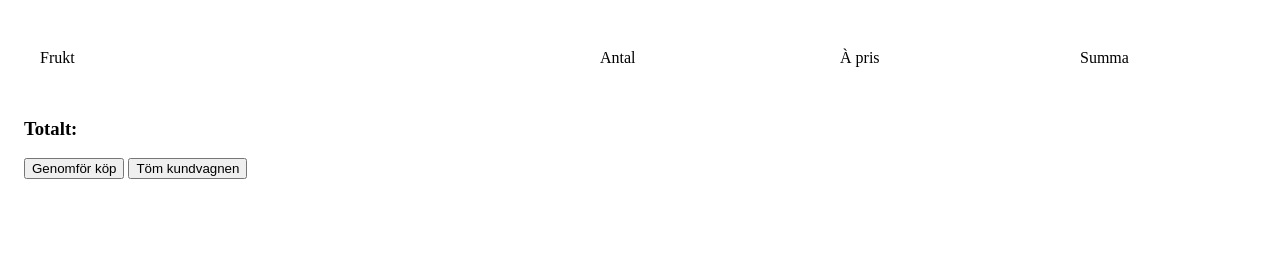
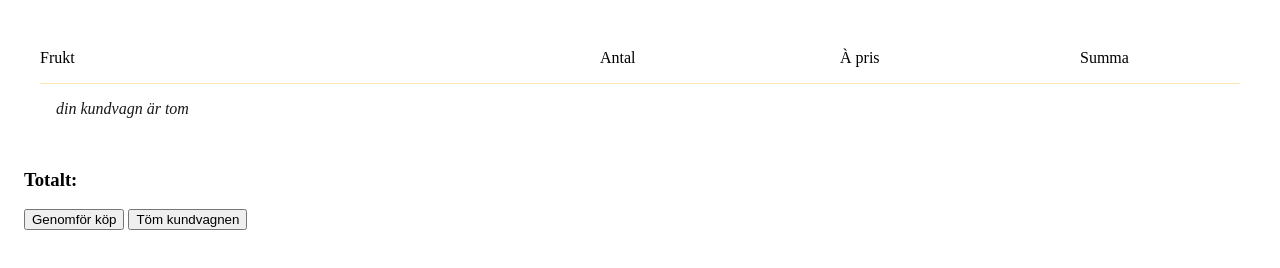
Before and after one commit to OskarKubicka/FE22-js2-mp3-oskar-kubicka, a plain HTML site: page html/kundvagn.html in a window 1280 px wide. Shown: the part 134-402 px from the top of the page. Drawn offline with Linux system fonts and the light colour scheme.

Commit message:
empty ls + btn

```diff
--- a/css/kundvagn.css
+++ b/css/kundvagn.css
@@ -45,7 +45,10 @@ h1{
     display: flex;
     flex-flow: row nowrap;
     justify-content: flex-start;
-    /* border-bottom: 1px solid hsl(40, 100%, 50%, 0.3); */
+}
+
+#cart-head{
+    border-bottom: 1px solid hsl(40, 100%, 50%, 0.3);
 }
 
 #cart-head > p, .product-inner > p{
@@ -60,3 +63,9 @@ h1{
 #cart-head > p:nth-child(4), .product-inner > p:nth-child(4){
     margin-right: 0;
 }
+
+#cart-empty-p{
+    font-style: italic;
+    margin-left: 1em;
+    opacity: 0.9;
+}
--- a/html/kundvagn.html
+++ b/html/kundvagn.html
@@ -24,8 +24,8 @@
         <div id="cart-parent"></div>
     </div>
     <h3>Totalt:</h3>
-    <button>Genomför köp</button>
-    <button>Töm kundvagnen</button>
+    <button id="buy-btn">Genomför köp</button>
+    <button id="empty-cart-btn">Töm kundvagnen</button>
 </body>
 
 </html>
--- a/script/kundvagn.js
+++ b/script/kundvagn.js
@@ -1,35 +1,29 @@
-
-// ------------------------------------- OSKARS FÖRSTA
-
-// console.log(localStorage.getItem('banana'));
-
-// let bananaValue = 0;
-
-// bananaValue + Number(localStorage.getItem('banana'))
-// console.log(bananaValue + Number(localStorage.getItem('banana')))
-
-// const arr = []
-// arr.push(Number(localStorage.getItem('banana')))
-// console.log(arr)
 
 
-// ------------------------------------- MARTIN START
+// KRAV kvar att göra:
 
-// Visar hur många produkter av varje produkt som användaren vill köpa
+// *    Visar produkternas totala pris
+// *    En knapp för att genomföra köpet (inte på riktigt)
+// *    En knapp för att tömma kundvagnen
 
-// Visar produkternas totala pris
+// ----------------------------------------------------------
 
-// En knapp för att genomföra köpet (inte på riktigt)
+// Kollar något finns i localStorage, om nej - visa 'kundvagn tom', om ja - loopa igenom ls och dunka ut 'p'
 
-// En knapp för att tömma kundvagnen
+if (localStorage.length == 0) {
 
-console.log(localStorage);
-console.log(typeof localStorage);
+    const emptyCart = document.createElement('p');
+    emptyCart.setAttribute('id', 'cart-empty-p');
+    emptyCart.innerText = 'din kundvagn är tom';
+    document.getElementById('cart-parent').append(emptyCart);
+}
+
+else {
 
     for (let i = 0; i < localStorage.length; i++) {
         const key = localStorage.key(i);
         const value = localStorage.getItem(key);
-    console.log(key, value);
+        // console.log(key, value);
 
         const productP = document.createElement('p');
         productP.innerText = key;
@@ -41,11 +35,15 @@ for (let i = 0; i < localStorage.length; i++) {
         productInner.append(productP, amountP);
         document.getElementById('cart-parent').append(productInner);
     }
+}
 
-console.log(Object.keys(localStorage));
-console.log(Object.values(localStorage));
-console.log(localStorage.getItem('kiwi'));
-console.log(localStorage.getItem('grapefruit'));
+document.getElementById('empty-cart-btn').addEventListener('click', () => {
+    localStorage.clear();
+    location.reload();
+})
 
-// localStorage.clear();
+// console.log(Object.keys(localStorage));
+// console.log(Object.values(localStorage));
+
 // console.log(localStorage);
+// console.log(localStorage.length);
```
Lines whose indentation alone changed are shown as unchanged.
